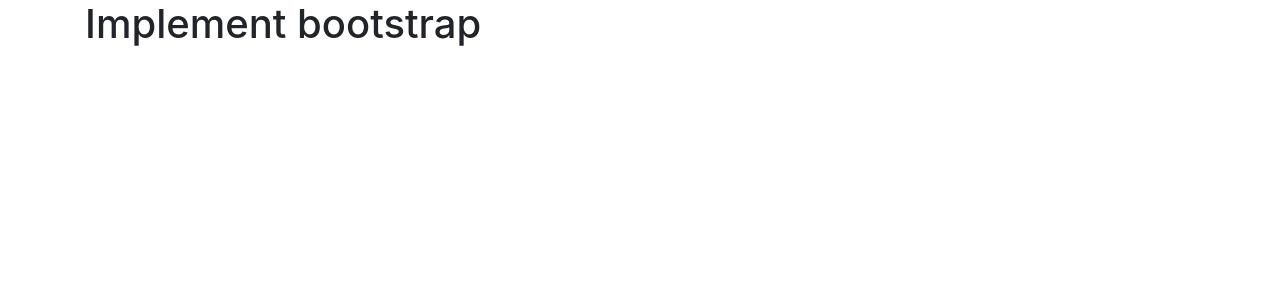
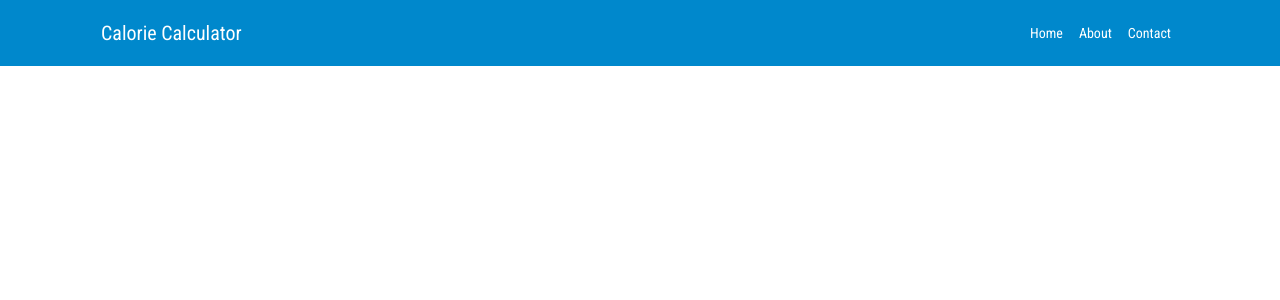
Before and after one commit to mbrsagor/js-pro, a React (Create React App) app: page / in a window 1280 px wide. Shown: the top 300 px of the page. Built offline with nearby package versions, Linux system fonts and the light colour scheme.

Commit message:
Header component create

```diff
--- /dev/null
+++ b/src/components/calculateForm.js
@@ -0,0 +1,21 @@
+import React, { Component } from 'react';
+import { Container, Row, Col } from 'react-bootstrap';
+
+
+class CalculateForm extends Component {
+    state = {  }
+    render() {
+        return (
+            <>
+                <Container>
+                    <Row>
+                        <Col lg={3}></Col>
+                        <Col lg={9}></Col>
+                    </Row>
+                </Container>
+            </>
+        );
+    }
+}
+
+export default CalculateForm;
--- a/src/components/calculator.js
+++ b/src/components/calculator.js
@@ -1,17 +1,16 @@
 import React, { Component } from 'react';
+import CalculateForm from './calculateForm';
+import Header from './common/header';
 
 class Calculator extends Component {
     state = {}
 
     render() {
         return (
-            <div className="container">
-                <div className="row">
-                    <div className="col-lg-12">
-                        <h1>Implement bootstrap</h1>
-                    </div>
-                </div>
-            </div>
+            <>
+                <Header/>
+                < CalculateForm />
+            </>
         );
     }
 }
--- /dev/null
+++ b/src/components/common/header.js
@@ -0,0 +1,35 @@
+import React, { Component } from 'react';
+import { Container, Row} from 'react-bootstrap';
+
+class Header extends Component {
+
+    render() {
+        return (
+            <header>
+                <div className="container">
+                    <nav className="navbar navbar-expand-lg">
+                        <a className="navbar-brand" href="/">Calorie Calculator</a>
+                        <button className="navbar-toggler" type="button" data-toggle="collapse" data-target="#navbarNav" aria-controls="navbarNav" aria-expanded="false" aria-label="Toggle navigation">
+                            <span className="navbar-toggler-icon"></span>
+                        </button>
+                        <div className="collapse navbar-collapse" id="navbarNav">
+                            <ul className= "nav navbar-nav ml-auto">
+                                <li className= "nav-item active" >
+                                    <a className="nav-link" href="/">Home <span className="sr-only">(current)</span></a>
+                                </li>
+                                < li className= "nav-item" >
+                                    <a className="nav-link" href="#">About</a>
+                                </li>
+                                <li className="nav-item">
+                                    <a className="nav-link" href="#">Contact</a>
+                                </li>
+                            </ul>
+                        </div>
+                    </nav>
+                </div>
+            </header>
+        )
+    }
+}
+
+export default Header;
--- a/src/style/style.css
+++ b/src/style/style.css
@@ -0,0 +1,23 @@
+@import url('https://fonts.googleapis.com/css2?family=Roboto+Condensed:ital,wght@0,300;0,400;0,700;1,300;1,400;1,700&display=swap');
+
+body {
+    font-family: 'Roboto Condensed', sans-serif;
+    font-size: 14px;
+    color: #666666;
+}
+
+/* Header */
+header {
+    background: #0088CC;
+    color: #fff;
+    padding: 5px;
+}
+
+header a {
+    color: #fff;
+    transition: .6s;
+}
+
+header a:hover {
+    color: #f5f5f5;
+}
```
